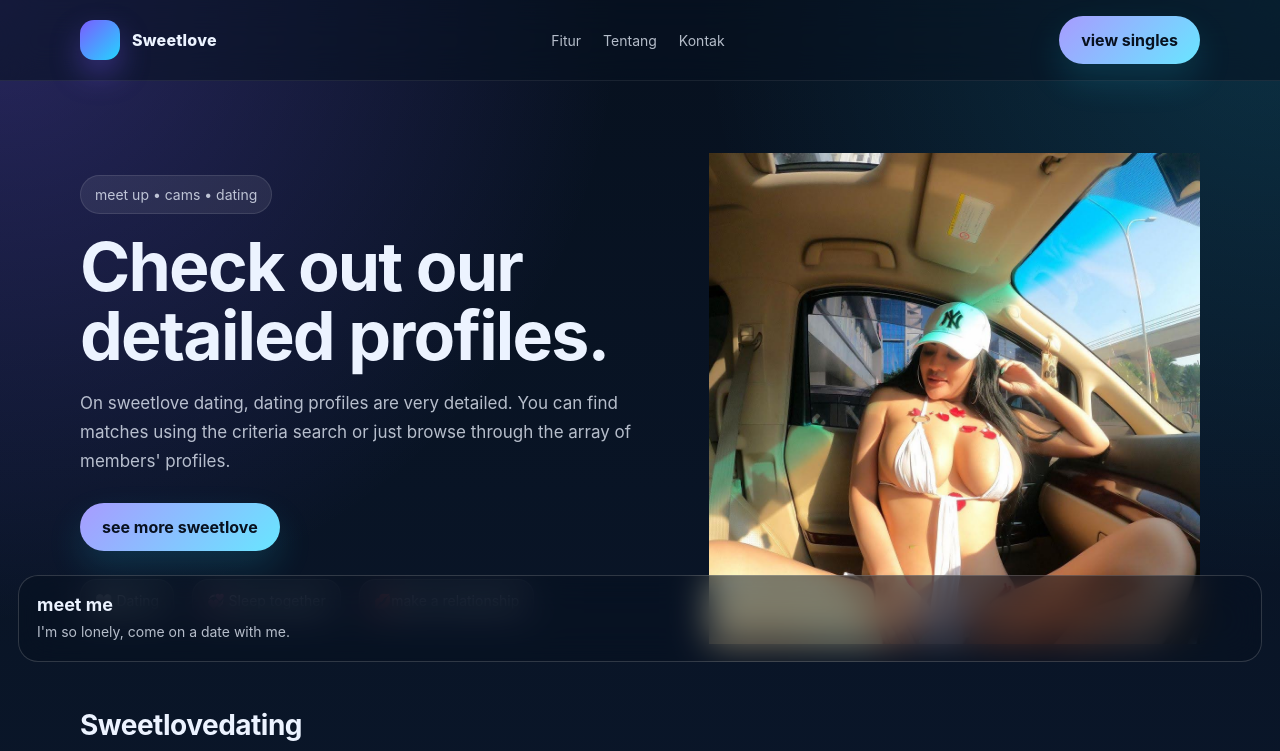
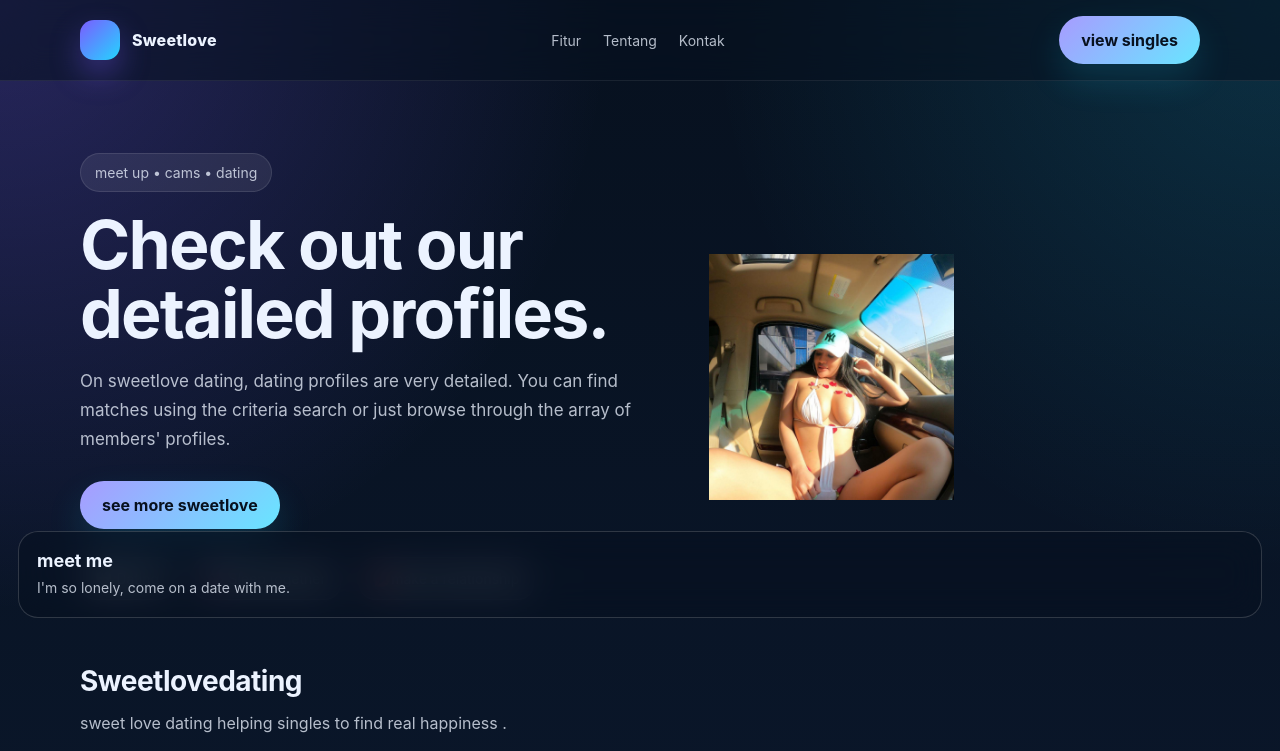
Before and after one commit to Jo-ctrl-debug/SweetloveDating-, a plain HTML site: page index.html in a window 1280 px wide. Shown: the top 751 px of the page. Drawn offline with Linux system fonts and the light colour scheme.

Commit message:
Change image width from 100% to 50%

```diff
--- a/index.html
+++ b/index.html
@@ -326,7 +326,7 @@
           </div>
         </div>
 
-        <img src="1629048625989.jpg" alt="Hero" width="100%">
+        <img src="1629048625989.jpg" alt="Hero" width="50%">
           <div class="floating-panel">
             <h3>meet me</h3>
             <p>I'm so lonely, come on a date with me.</p>
```
